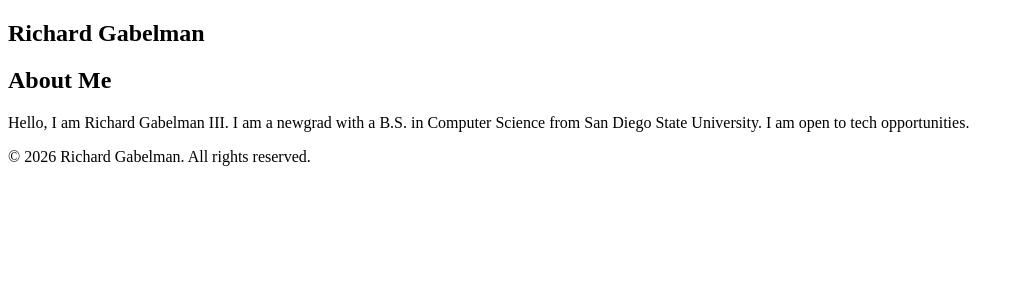
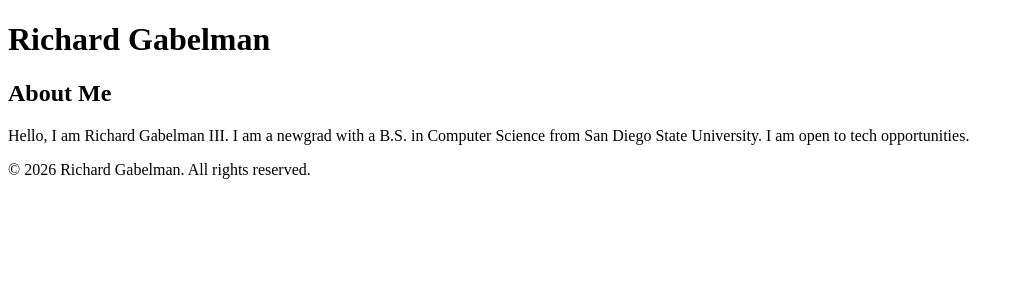
Before and after one commit to RichardGabelman/portfolio, a React (Vite) app: page / in a window 1280 px wide. Shown: the top 300 px of the page, without its empty margins (0-1024 px from the left). Built offline with nearby package versions, Linux system fonts and the light colour scheme.

Commit message:
chore: remove unnecessary nav element

```diff
--- a/src/App.jsx
+++ b/src/App.jsx
@@ -3,9 +3,7 @@ import "./App.css";
 const Header = () => {
   return (
     <header className="header">
-      <nav className="nav">
-        <h1 className="logo">Richard Gabelman</h1>
-      </nav>
+      <h1 className="logo">Richard Gabelman</h1>
     </header>
   );
 };
```
